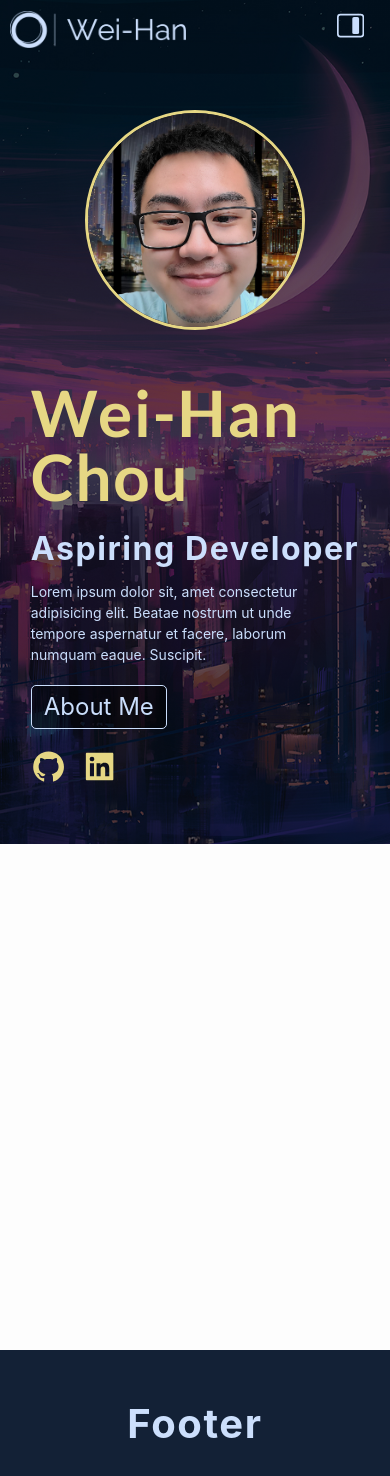
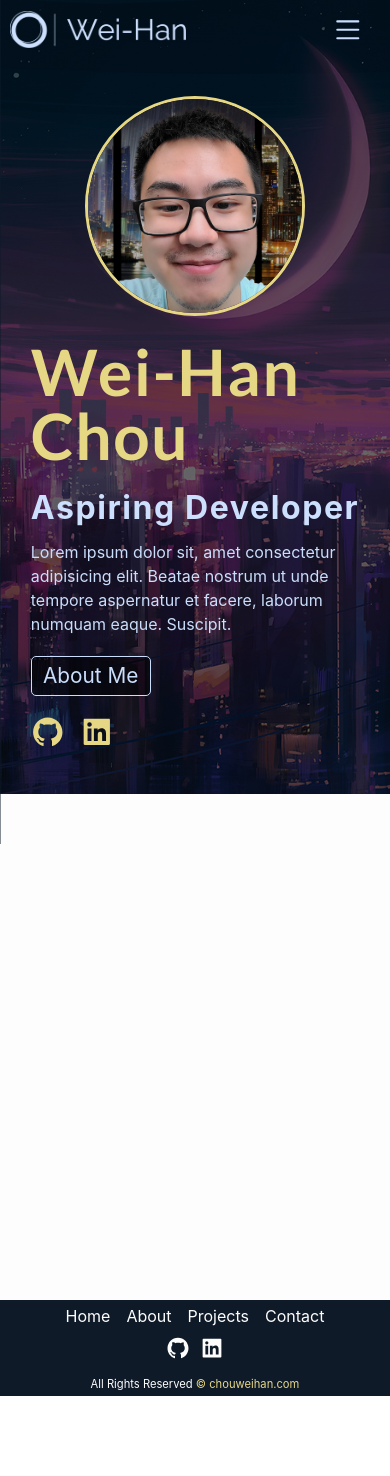
Before and after one commit to chouweihan/chouweihan.com, a React (Create React App) app: page / in a window 390 px wide. Shown: the top 1476 px of the page. After the commit the page ends 1396 px from the top, so only its background shows below. Built offline with nearby package versions, Linux system fonts and the light colour scheme; a web font is replaced by a local one.

Commit message:
test changes to background fix address bar viewport change in mobile

```diff
--- a/src/App.js
+++ b/src/App.js
@@ -1,4 +1,3 @@
-import styled from "styled-components";
 import { BrowserRouter as Router, Switch, Route } from "react-router-dom";
 import { Navbar, Sidebar, Footer } from "./components";
 import {
@@ -14,7 +13,7 @@ function App() {
   return (
     <Router>
       <Navbar />
-      {/* <Sidebar /> */}
+      <Sidebar />
       <Switch>
         <Route exact path="/">
           <HomePage />
@@ -38,8 +37,4 @@ function App() {
   );
 }
 
-const DivWrapper = styled.div`
-  color: red;
-`;
-
 export default App;
--- a/src/components/Footer.js
+++ b/src/components/Footer.js
@@ -1,21 +1,78 @@
 import React from "react";
 import styled from "styled-components";
+import { socialLinks, links } from "../data/linksData";
+import { Link } from "react-router-dom";
+import { SocialLinks } from "../components";
 
 const Footer = () => {
   return (
     <FooterWrapper>
-      <h1>Footer</h1>
+      <ul className="links-container">
+        {links.map((link) => {
+          return (
+            <li key={link.id}>
+              <Link to={link.url} className="footer-link">
+                {link.text}
+              </Link>
+            </li>
+          );
+        })}
+      </ul>
+      <SocialLinks />
+      <p>
+        All Rights Reserved <span>&#169; chouweihan.com</span>
+      </p>
     </FooterWrapper>
   );
 };
 
 const FooterWrapper = styled.footer`
   color: var(--color-light);
-  height: 10rem;
+  height: 6rem;
   width: 100vw;
   background-color: var(--color-logo-dark-2);
   display: grid;
   place-items: center;
+  row-gap: 0;
+
+  span {
+    color: var(--color-gold);
+  }
+  p {
+    margin: 0;
+    padding: 0;
+    font-size: 0.7rem;
+    color: var(--color-background);
+  }
+
+  .links-container {
+    display: flex;
+  }
+
+  .footer-link {
+    color: var(--color-background);
+    padding: 0 0.5rem;
+    font-size: 1rem;
+    text-transform: capitalize;
+  }
+  .footer-link:hover {
+    color: var(--color-logo);
+  }
+
+  .social-links {
+    display: flex;
+  }
+
+  .icon-link {
+    font-size: 1.5rem;
+    color: var(--color-background);
+    padding-left: 0.3rem;
+    padding-right: 0.3rem;
+  }
+
+  .icon-link:hover {
+    color: var(--color-logo);
+  }
 `;
 
 export default Footer;
--- a/src/components/Hero.js
+++ b/src/components/Hero.js
@@ -4,12 +4,14 @@ import heroBackground from "../assets/hero.jpg";
 import heroImg from "../assets/me.jpg";
 import { socialLinks } from "../data/linksData";
 import { Link } from "react-router-dom";
+import { SocialLinks } from "../components";
 
 const Hero = () => {
   return (
     <HeroWrapper>
+      <div className="background-wrapper"></div>
       <div className="hero-img">
-        <img src={heroImg} alt="selfie image" />
+        <img src={heroImg} alt="selfie" />
       </div>
       <div className="padding">
         <div className="hero-info">
@@ -25,22 +27,7 @@ const Hero = () => {
           <Link to="/about" className="button">
             About Me
           </Link>
-          <ul className="social-links">
-            {socialLinks.map((link) => {
-              return (
-                <li key={link.id}>
-                  <a
-                    href={link.url}
-                    className="icon-link fa-fw"
-                    target="_blank"
-                    rel="noreferrer"
-                  >
-                    {link.icon}
-                  </a>
-                </li>
-              );
-            })}
-          </ul>
+          <SocialLinks />
         </div>
       </div>
     </HeroWrapper>
@@ -48,15 +35,20 @@ const Hero = () => {
 };
 
 const HeroWrapper = styled.div`
-  min-height: 100vh;
-  min-width: 100vw;
-  background: linear-gradient(rgb(0, 0, 0, 0.6), rgba(0, 0, 0, 0.6)),
-    url(${heroBackground}) center/cover no-repeat;
-  background-attachment: fixed;
   display: grid;
   place-items: center;
   padding-top: 4rem;
   padding-bottom: 2rem;
+
+  .background-wrapper {
+    min-height: 100vh;
+    top: 0;
+    width: 100%;
+    background: linear-gradient(rgb(0, 0, 0, 0.6), rgba(0, 0, 0, 0.6)),
+      url(${heroBackground}) center/cover no-repeat;
+    position: fixed;
+    z-index: -1;
+  }
 
   .hero-img {
     display: grid;
@@ -72,11 +64,11 @@ const HeroWrapper = styled.div`
   }
 
   .button {
-    font-size: 1.5rem;
+    font-size: 1.3rem;
+    padding: 0.2rem 0.7rem;
     color: var(--color-logo);
     border: 1px solid var(--color-logo);
     width: fit-content;
-    padding: 0.2rem 0.75rem;
     border-radius: 5px;
     margin-bottom: 1rem;
     background-color: rgba(0, 0, 0, 0.5);
@@ -103,7 +95,7 @@ const HeroWrapper = styled.div`
 
   .icon-link {
     color: var(--color-gold);
-    font-size: 2.2rem;
+    font-size: 2.1rem;
     transition: var(--transition);
   }
 
@@ -129,6 +121,7 @@ const HeroWrapper = styled.div`
       color: var(--color-light);
     }
     p {
+      font-size: 1rem;
       color: var(--color-logo);
     }
   }
@@ -137,6 +130,11 @@ const HeroWrapper = styled.div`
     grid-template-columns: 1fr 1fr;
     grid-auto-flow: dense;
 
+    .button {
+      font-size: 1.5rem;
+      padding: 0.2rem 0.75rem;
+    }
+
     .hero-img {
       grid-column: 2;
       padding-right: 5rem;
@@ -144,7 +142,7 @@ const HeroWrapper = styled.div`
         width: 400px;
         height: 450px;
         object-fit: cover;
-        border-radius: 20px;
+        border-radius: 15px;
         border: 3px solid var(--color-gold);
       }
     }
@@ -155,6 +153,9 @@ const HeroWrapper = styled.div`
 
     .social-links {
       justify-content: end;
+    }
+    .icon-link {
+      font-size: 2.3rem;
     }
     li {
       margin-right: 0;
@@ -180,13 +181,21 @@ const HeroWrapper = styled.div`
       p {
         max-width: 30vw;
         align-self: end;
+        font-size: 1.1rem;
       }
     }
   }
 
   @media screen and (min-width: 1320px) {
+    .icon-link {
+      font-size: 2.5rem;
+    }
     .hero-img {
       padding-right: 10rem;
+      img {
+        width: 450px;
+        height: 500px;
+      }
     }
     .padding {
       padding: 0 0 0 3rem;
@@ -205,7 +214,21 @@ const HeroWrapper = styled.div`
       h2 {
       }
       p {
+        font-size: 1.2rem;
       }
+    }
+  }
+
+  @media screen and (min-width: 1700px) {
+    .hero-img {
+      padding-right: 15rem;
+      img {
+        width: 500px;
+        height: 500px;
+      }
+    }
+    .hero-info {
+      padding-left: 15rem;
     }
   }
 `;
--- a/src/components/Navbar.js
+++ b/src/components/Navbar.js
@@ -4,10 +4,12 @@ import logo_light from "../assets/logo-light.png";
 import logo_dark from "../assets/logo-dark.svg";
 import { Link } from "react-router-dom";
 import { links } from "../data/linksData";
-import { BsReverseLayoutSidebarInsetReverse } from "react-icons/bs";
+import { BsList } from "react-icons/bs";
+import { useGeneralContext } from "../context-reducers/general-context";
 
 const Navbar = () => {
   const [navScroll, setNavScroll] = useState(false);
+  const { openSidebar } = useGeneralContext();
 
   const toggleNav = () => {
     if (window.scrollY > 80) {
@@ -29,8 +31,8 @@ const Navbar = () => {
             </Link>
           </div>
 
-          <button class="sidebar-btn">
-            <BsReverseLayoutSidebarInsetReverse />
+          <button className="sidebar-btn" onClick={openSidebar}>
+            <BsList />
           </button>
 
           <ul className="nav-links">
@@ -61,17 +63,16 @@ const Nav = styled.nav`
   background: transparent;
 
   .sidebar-btn {
+    padding-top: 0.5rem;
     padding-right: 1rem;
     border: transparent;
     background: transparent;
     color: var(--color-logo);
     transition: var(--transition);
-
-    font-size: 1.7rem;
+    font-size: 2.1rem;
   }
 
   .sidebar-btn:hover {
-    transform: rotate(90deg);
     color: var(--color-gold);
   }
 
@@ -134,15 +135,15 @@ const Nav = styled.nav`
   }
 
   @media screen and (min-width: 768px) {
-  }
-
-  @media screen and (min-width: 992px) {
     .sidebar-btn {
       display: none;
     }
     .nav-links {
       display: flex;
     }
+  }
+
+  @media screen and (min-width: 992px) {
     .nav-header {
       img {
         width: 13rem;
--- a/src/components/Sidebar.js
+++ b/src/components/Sidebar.js
@@ -1,7 +1,54 @@
-import React from "react";
+import React, { useEffect } from "react";
+import styled, { css } from "styled-components";
+import { useGeneralContext } from "../context-reducers/general-context";
 
 const Sidebar = () => {
-  return <div>sidebar</div>;
+  const { sidebar, closeSidebar } = useGeneralContext();
+
+  return (
+    <SidebarWrapper>
+      <div className={`sidebar ${sidebar ? "active" : ""}`}></div>
+      <div
+        className={`screen ${sidebar ? "active_screen" : ""}`}
+        onClick={closeSidebar}
+      ></div>
+    </SidebarWrapper>
+  );
 };
 
+const SidebarWrapper = styled.aside`
+  .sidebar {
+    transform: translateX(-100%);
+    position: fixed;
+    min-height: 100%;
+    min-width: 65vw;
+    z-index: 100;
+    overflow-x: hidden;
+    transition: var(--transition);
+    background-color: var(--color-logo-dark-2);
+  }
+
+  .screen {
+    display: none;
+    position: fixed;
+    min-height: 100%;
+    min-width: 100vw;
+    background-color: var(--color-logo-dark);
+    transition: var(--transition);
+    opacity: 0.3;
+  }
+
+  .active {
+    transform: translateX(0%);
+  }
+
+  .active_screen {
+    display: block;
+  }
+
+  @media screen and (min-width: 768px) {
+    display: none;
+  }
+`;
+
 export default Sidebar;
--- /dev/null
+++ b/src/components/SocialLinks.js
@@ -0,0 +1,26 @@
+import React from "react";
+import { socialLinks } from "../data/linksData";
+import { links } from "../data/linksData";
+
+const SocialLinks = () => {
+  return (
+    <ul className="social-links">
+      {socialLinks.map((link) => {
+        return (
+          <li key={link.id}>
+            <a
+              href={link.url}
+              className="icon-link fa-fw"
+              target="_blank"
+              rel="noreferrer"
+            >
+              {link.icon}
+            </a>
+          </li>
+        );
+      })}
+    </ul>
+  );
+};
+
+export default SocialLinks;
--- a/src/components/index.js
+++ b/src/components/index.js
@@ -3,5 +3,6 @@ import Footer from "./Footer";
 import Hero from "./Hero";
 import Navbar from "./Navbar";
 import Sidebar from "./Sidebar";
+import SocialLinks from "./SocialLinks";
 
-export { Footer, Navbar, Sidebar, Hero, Experience };
+export { Footer, Navbar, Sidebar, Hero, Experience, SocialLinks };
--- a/src/context-reducers/general-context.js
+++ b/src/context-reducers/general-context.js
@@ -1,9 +1,9 @@
-import React, { useEffect, useContext, useReducer } from "react";
+import React, { useContext, useReducer } from "react";
 import reducer from "./general-reducer";
 import { OPEN_SIDEBAR, CLOSE_SIDEBAR } from "../actions";
 
 const initialState = {
-  sidebar_state: false,
+  sidebar: false,
 };
 
 const GeneralContext = React.createContext();
--- a/src/context-reducers/general-reducer.js
+++ b/src/context-reducers/general-reducer.js
@@ -4,17 +4,16 @@ const general_reducer = (state, action) => {
   switch (action.type) {
     case OPEN_SIDEBAR:
       console.log("open");
+      console.log(state.sidebar);
       return {
         ...state,
-
-        sidebar_state: true,
+        sidebar: true,
       };
 
     case CLOSE_SIDEBAR:
-      console.log("close");
       return {
         ...state,
-        sidebar_state: false,
+        sidebar: false,
       };
 
     default:
--- a/src/index.css
+++ b/src/index.css
@@ -24,7 +24,7 @@
   --color-lighter: rgb(226, 237, 253);
   --color-darker: #77aaf7;
   --color-logo-dark: #1d3354;
-  --color-logo-dark-2: #132136;
+  --color-logo-dark-2: #0f1a29;
   --color-background: #fdfdfd;
   --color-gold: rgb(230, 215, 132);
 
@@ -176,19 +176,3 @@ p {
   border-top-color: var(--clr-primary-5);
   animation: spinner 0.6s linear infinite;
 }
-
-.btn {
-  text-transform: uppercase;
-  background: var(--clr-primary-6);
-  color: var(--clr-primary-10);
-  padding: 0.375rem 0.75rem;
-  letter-spacing: var(--spacing);
-  display: inline-block;
-  font-weight: 400;
-  transition: var(--transition);
-  font-size: 0.875rem;
-  cursor: pointer;
-  box-shadow: 0 1px 3px rgba(0, 0, 0, 0.2);
-  border-radius: var(--radius);
-  border-color: transparent;
-}
```
